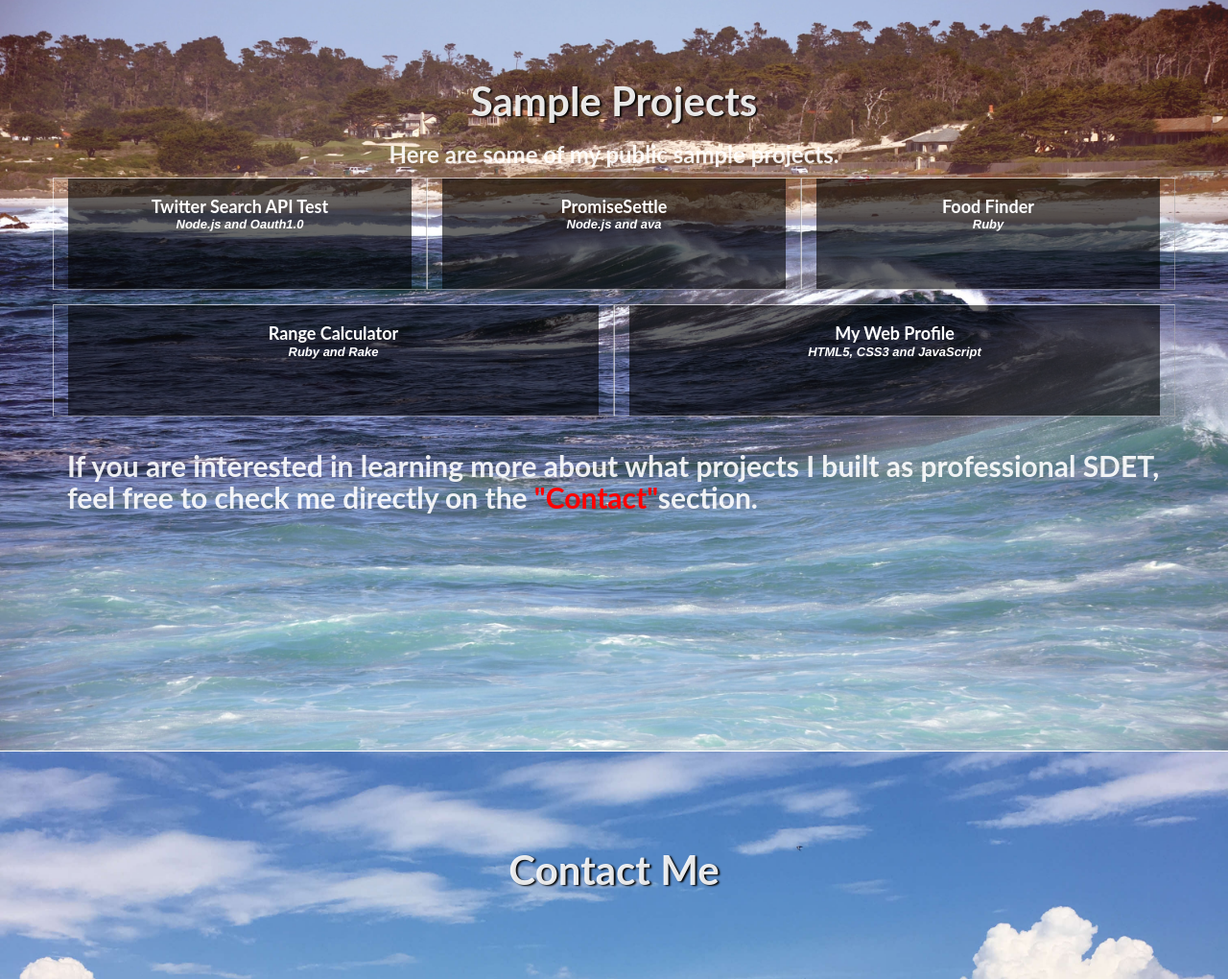
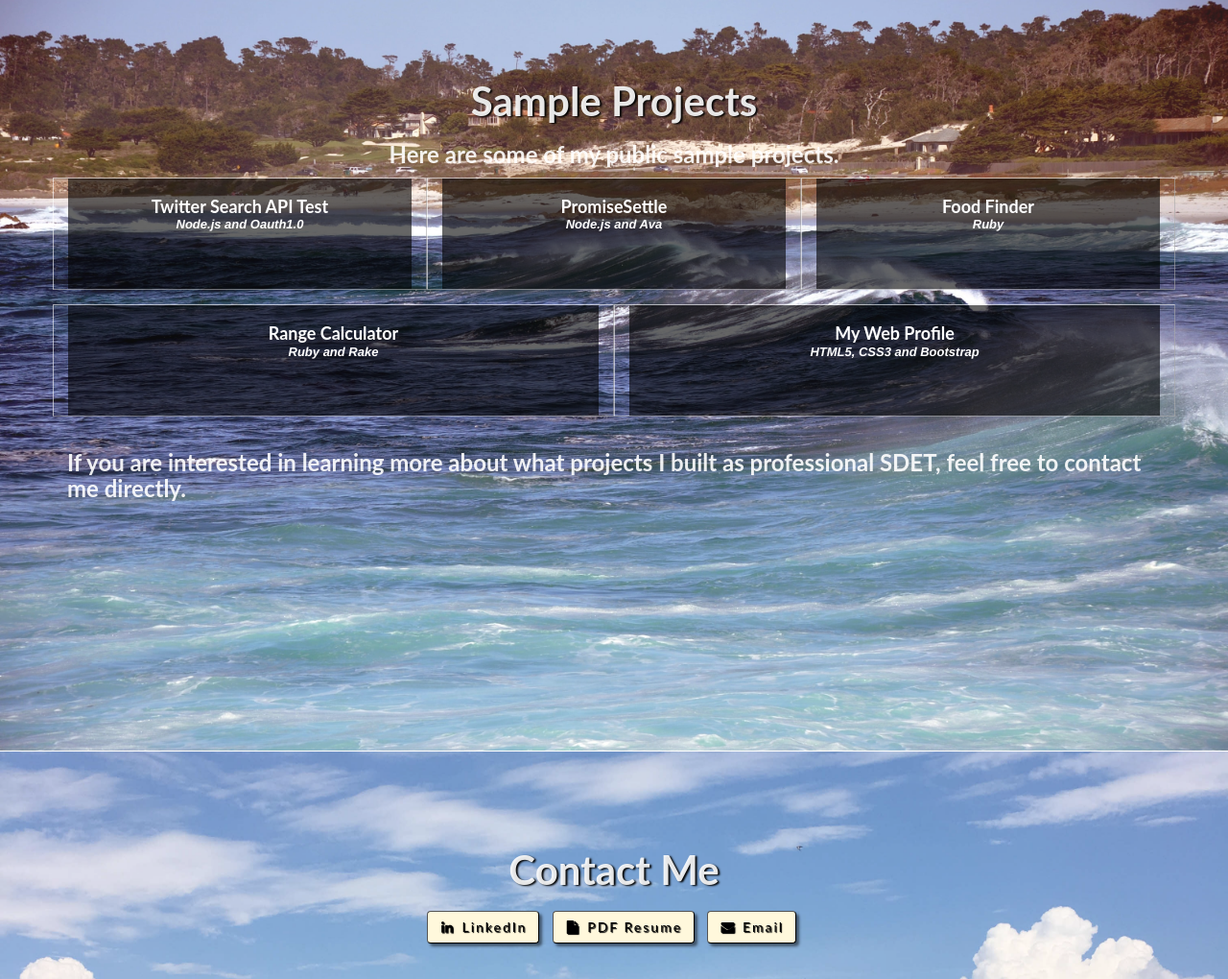
Before and after one commit to fangxiao-dong/cv, a plain HTML site: page index.html in a window 1280 px wide. Shown: the part 1620-2640 px from the top of the page at 96% size. Drawn offline with nearby package versions, Linux system fonts and the light colour scheme.

Commit message:
working on the contact section

```diff
--- a/assets/styles/main.css
+++ b/assets/styles/main.css
@@ -221,10 +221,6 @@ p.lead {
   z-index: 2;
 }
 
-#below-heading a {
-  color: red;
-}
-
 .contact {
   background-image: url('../imgs/contact.jpeg');
   text-align: center;
@@ -234,3 +230,34 @@ p.lead {
   background-size: cover;
   height: 100%;
 }
+
+.bg-overlay4 {
+  background: rgba(255, 255, 255, 0.2);
+  height: 100%;
+}
+
+.btn {
+  display: inline-block;
+  color: #000;
+  border: 1px outset black;
+  background: cornsilk;
+  text-shadow: 1px 1px 1px rgba(0,0,0, 20);
+  box-shadow: 3px 3px 3px rgba(0,0,0,0.5);
+  letter-spacing: 2px;
+  transition: 0.2s;
+}
+
+.btn:hover {
+  color: #fff;
+  border: 1px outset rgba(0, 0, 0, 0.9);
+  background: rgba(0,0,0, 0.9);
+  transform: scale(1.1);
+  transition: 0.2s;
+  text-shadow: 1px 1px 1px rgba(0,0,0, 20);
+  box-shadow: 3px 3px 3px rgba(0,0,0,0.5);
+  letter-spacing: 2px;
+}
+
+ul.list-inline {
+  padding-top: 10px;
+}
--- a/index.html
+++ b/index.html
@@ -106,7 +106,7 @@
             </div>
 
             <div class="row">
-              <div class="col-md-4 project-item">
+              <div class="col-xs-4 project-item">
                 <a href="https://github.com/fangxiao-dong/twitter-api-test" target="_blank" class="project-link">
                   <div class="project-desc">
                       <h4>Twitter Search API Test</h4>
@@ -116,17 +116,17 @@
                 </a>
               </div>
 
-              <div class="col-md-4 project-item">
+              <div class="col-xs-4 project-item">
                 <a href="https://github.com/fangxiao-dong/promiseSettle" target="_blank" class="project-link">
                   <div class="project-desc">
                       <h4>PromiseSettle</h4>
-                      <p id="small-text" class="text-muted">Node.js and ava</p>
+                      <p id="small-text" class="text-muted">Node.js and Ava</p>
                       <i class="fa fa-fire fa-3x"></i>
                   </div>
                 </a>
               </div>
 
-              <div class="col-md-4 project-item">
+              <div class="col-xs-4 project-item">
                 <a href="https://github.com/fangxiao-dong/food__finder" target="_blank" class="project-link">
                   <div class="project-desc">
                       <h4>Food Finder</h4>
@@ -138,7 +138,7 @@
             </div>
 
             <div class="row">
-              <div class="col-md-6 project-item">
+              <div class="col-xs-6 project-item">
                 <a href="https://github.com/fangxiao-dong/range_calcuoator" target="_blank" class="project-link">
                   <div class="project-desc">
                       <h4>Range Calculator</h4>
@@ -148,11 +148,11 @@
                 </a>
               </div>
 
-              <div class="col-md-6 project-item">
+              <div class="col-xs-6 project-item">
                 <a href="https://github.com/fangxiao-dong/cv" target="_blank" class="project-link">
                   <div class="project-desc">
                       <h4>My Web Profile</h4>
-                      <p id="small-text" class="text-muted">HTML5, CSS3 and JavaScript</p>
+                      <p id="small-text" class="text-muted">HTML5, CSS3 and Bootstrap</p>
                       <i class="fa fa-fire fa-3x"></i>
                   </div>
                 </a>
@@ -160,8 +160,8 @@
             </div>
 
             <div class="row">
-                <div class="col-lg-12 text-left">
-                    <h2 id="below-heading">If you are interested in learning more about what projects I built as professional SDET, feel free to check me directly on the <a href=#contact>"Contact"</a>section.</h3>
+                <div class="col-md-12 text-left">
+                    <h3 id="below-heading">If you are interested in learning more about what projects I built as professional SDET, feel free to contact me directly.</h3>
                 </div>
             </div>
           </div>
@@ -176,6 +176,30 @@
                 <h2 class="section-heading">Contact Me</Canvas></h2>
               </div>
             </div>
+            <div class="row">
+              <div class="col-xs-12">
+                  <ul class="list-inline">
+                      <li>
+                        <a href="https://www.linkedin.com/in/fisher-fangxiao-dong-a2b87046/" target="_blank" class="btn btn-default btn">
+                          <i class="fa fa-linkedin fa-fw"></i>
+                          LinkedIn
+                        </a>
+                      </li>
+                      <li>
+                        <a href="assets/FDong_resume(SDET).pdf" target="_blank" class="btn btn-default btn">
+                            <i class="fa fa-file fa-fw"></i>
+                          PDF Resume
+                        </a>
+                      </li>
+                      <li>
+                        <a href="mailto:fangxiao.dong@outlook.com" target="_blank" class="btn btn-default btn">
+                            <i class="fa fa-envelope fa-fw"></i>
+                          Email
+                        </a>
+                      </li>
+                  </ul>
+              </div>
+            </div>
           </div>
         </div>
       </div>
```
Also changed, not shown: 1 other file.
